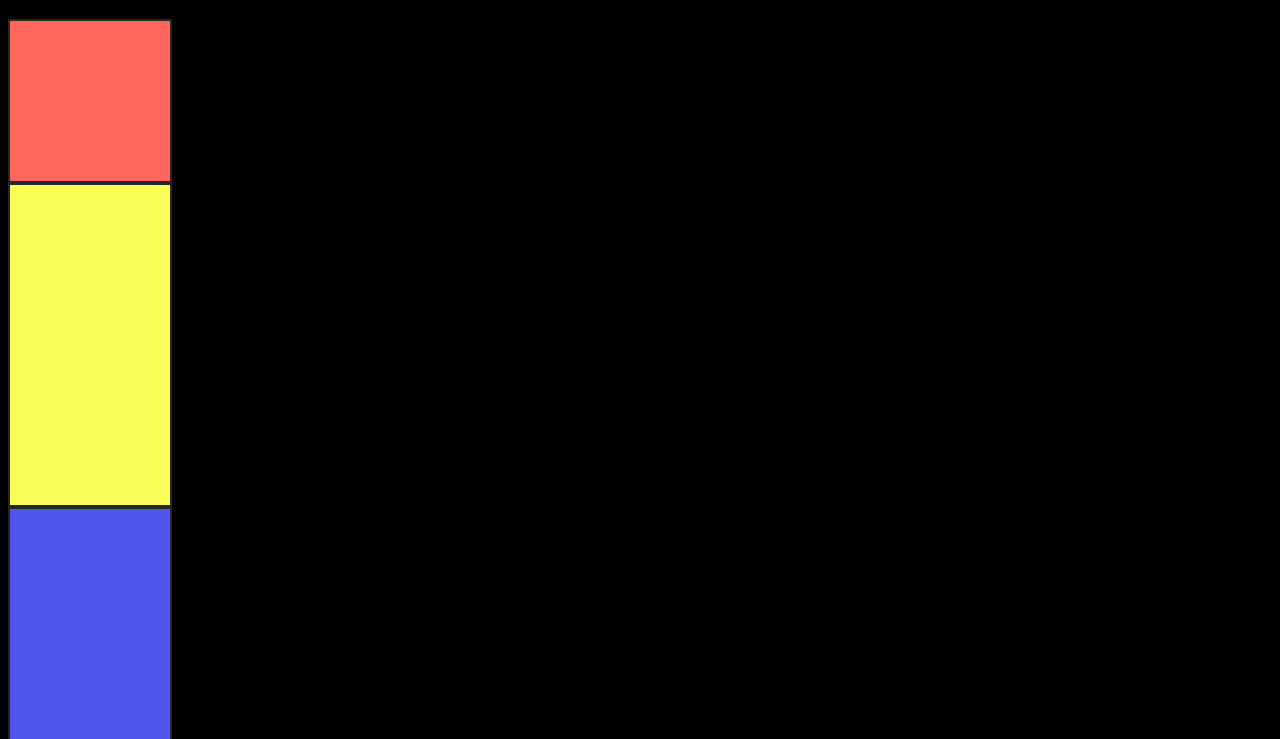
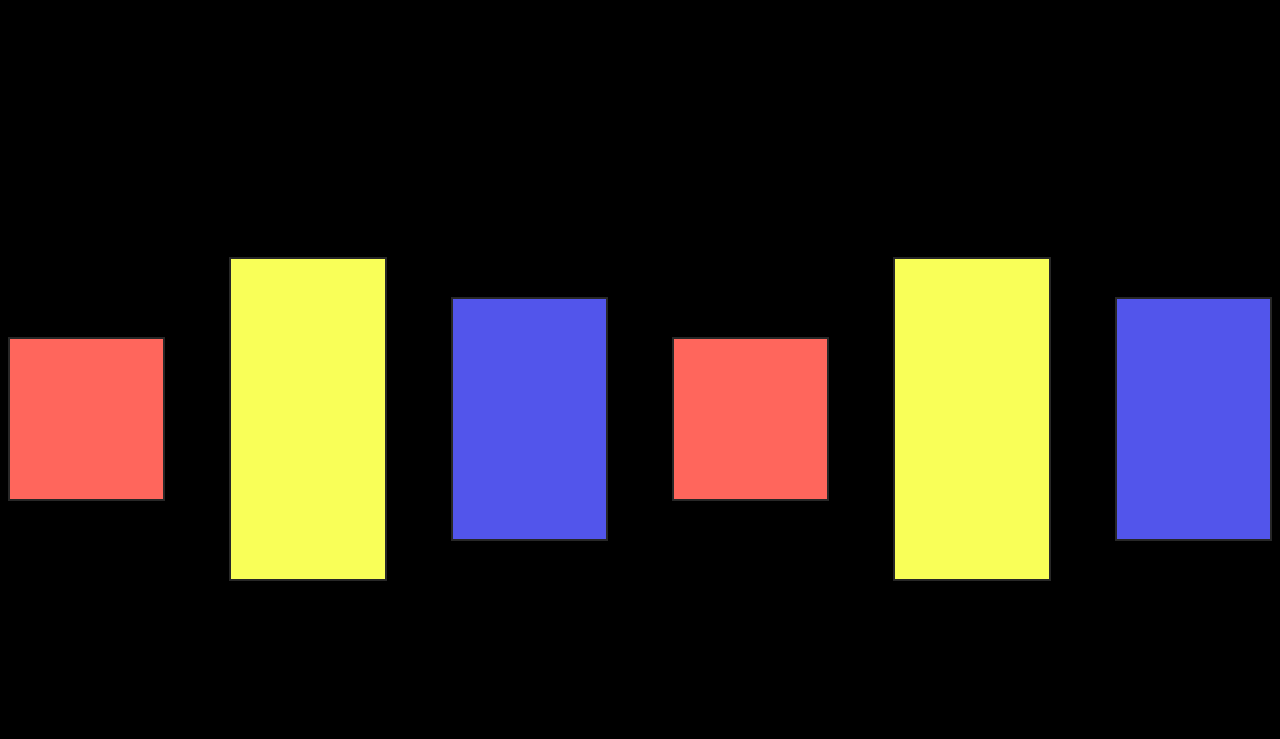
Before and after one commit to elitonalbino1/css-moderno, a plain HTML site: page index.html in a window 1280 px wide. Shown: the part 61-800 px from the top of the page. Drawn offline with Linux system fonts and the light colour scheme.

Commit message:
trocando estilos2

```diff
--- a/styles.css
+++ b/styles.css
@@ -4,10 +4,13 @@ body{
     font-family: Arial, Helvetica, sans-serif;
 }
 
-.flex-contaner{
+.flex-container{
     display: flex;
     flex-direction: row;
     justify-content: center;
+    align-items: center;
+    min-height: 100vh;
+    gap: 4rem;
 }
 
 .box {
```
